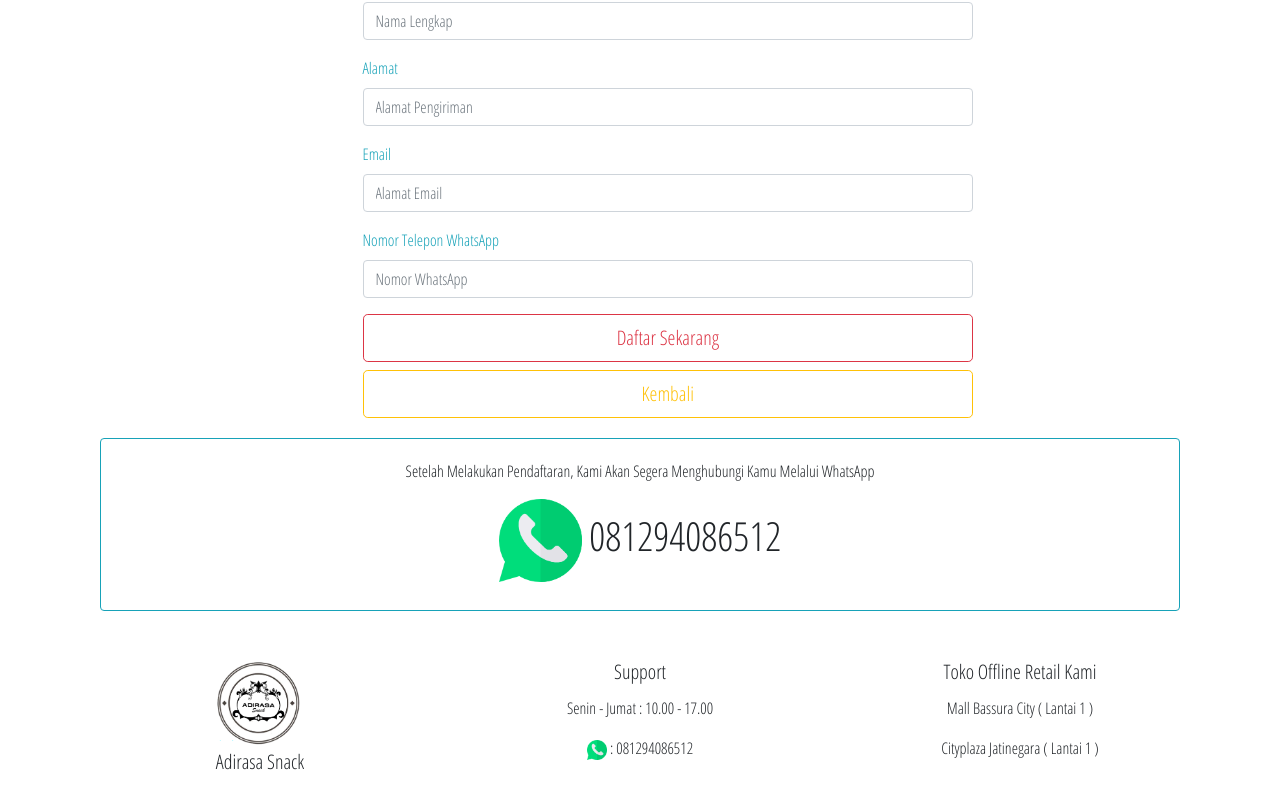
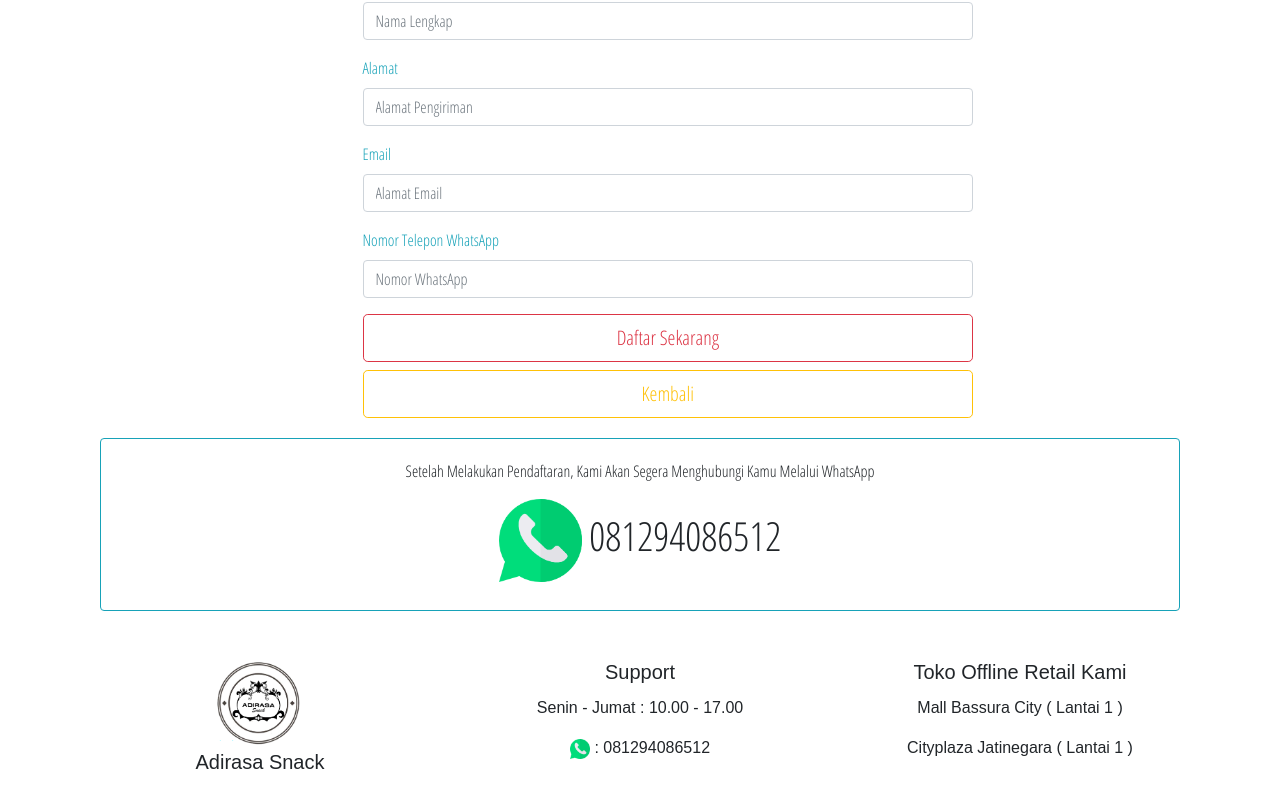
Before and after one commit to stefanusdody/webstore, a React (Create React App) app: page /signup in a window 1280 px wide. Shown: the part 286-1094 px from the top of the page. Built offline with nearby package versions, Linux system fonts and the light colour scheme; no server answers.

Commit message:
second commit

```diff
--- a/public/index.html
+++ b/public/index.html
@@ -19,7 +19,9 @@
       work correctly both with client-side routing and a non-root public URL.
       Learn how to configure a non-root public URL by running `npm run build`.
     -->
-    <link href="https://fonts.googleapis.com/css?family=Merriweather|Open+Sans+Condensed:300" rel="stylesheet">
+    <link
+     href="https://fonts.googleapis.com/css?family=Merriweather|Open+Sans+Condensed:300"
+     rel="stylesheet">
     <title>Adirasa Snack</title>
   </head>
 
--- a/src/medium/carouselproduct.js
+++ b/src/medium/carouselproduct.js
@@ -4,19 +4,29 @@ import { Card,
          CardImg,
          } from 'reactstrap';
 
+import Adirasa from "../assets/Adirasa copy1.png";
 
-import Adirasa from "../assets/Adirasa copy1.png";
+const box = {
+  marginTop: "20px",
+  marginBottom: "25px",
+  position: "relative",
+  fontFamily: 'Merriweather',
+  fontFamily: "serif",
+  fontFamily: "Open Sans Condensed",
+  fontFamily: "sans-serif",
+  textAlign: "center"
+}
 
 class CarouselProduct extends Component {
   render () {
     return (
-      <Container className="box">
+      <Container style={box}>
       <Card>
         <CardImg top width="100%" src={Adirasa} alt="Card image cap" />
       </Card>
        <br/>
        <h2> Pilih Snack Favorite Kamu </h2>
-       <p>Kamu Tidak Perlu Repot Karena Kami Menyediakan Snack Terbaik dan Akan Mengirimkan Langsung ke Kamu, Sehingga Kamu Bisa Fokuskan ke Hal Yang Lebih Penting</p>
+       <p>Kami Menyediakan Snack Terbaik dan Akan Mengirimkan Langsung ke Kamu, Sehingga Kamu Bisa Fokuskan ke Hal Yang Lebih Penting</p>
      </Container>
     )
   }
--- a/src/medium/contentproduct.js
+++ b/src/medium/contentproduct.js
@@ -8,14 +8,23 @@ import {
   CardImg,
   CardTitle,
   } from 'reactstrap';
-import "../App.css"
+
+const box = {
+  marginTop: "20px",
+  marginBottom: "25px",
+  position: "relative",
+  fontFamily: "Merriweather",
+  fontFamily: "serif",
+  fontFamily: "Open Sans Condensed",
+  fontFamily: "sans-serif",
+  textAlign: "center"
+}
 
 class ContentProduct extends Component {
   render() {
   return (
-    <Container className="box">
-
-     <div className="box">
+    <Container style={box}>
+     <div>
      <h1>Langkah Membeli Snack Favorite Kamu</h1>
       <Row>
          <Col xs={6} sm={6} md={6} lg={3}>
@@ -24,7 +33,7 @@ class ContentProduct extends Component {
            <CardImg width="70%" src={require(`../assets/clipboard.png`)} alt="Card image cap" />
            <br/>
            <CardTitle>Daftar</CardTitle>
-           <p>Segera Daftarkan Diri Kamu Sekarang</p>
+           <p>Daftarkan Diri Kamu Untuk Memulai Pembelian Snack Favorite </p>
            </Card>
          </Col>
          <Col xs={6} sm={6} md={6} lg={3}>
@@ -33,7 +42,7 @@ class ContentProduct extends Component {
             <CardImg top width="100%" src={require(`../assets/whatsapp.png`)} alt="Card image cap" />
             <br/>
             <CardTitle>Verifikasi</CardTitle>
-            <p>Kami Akan Segera Menghubungi Kamu  </p>
+            <p>Kami Akan Segera Menghubungi Kamu Melalui Whatsapp  </p>
             </Card>
          </Col>
          <Col xs={6} sm={6} md={6} lg={3}>
@@ -51,11 +60,12 @@ class ContentProduct extends Component {
              <CardImg top width="100%" src={require(`../assets/order.png`)} alt="Card image cap" />
              <br/>
              <CardTitle>Pengiriman</CardTitle>
-             <p>Kami Mengurus Packing dan Pengiriman Produk</p>
+             <p>Kami Akan Mengirimkan Produk ke Kamu</p>
              </Card>
           </Col>
        </Row>
       </div>
+      <br/>
       <p>Ingin Berbelanja Snack Favorite Kamu? Daftarkan Diri Kamu dengan Klik Dibawah Ini</p>
       <Button
        href="/signup"
--- a/src/medium/listproduct.js
+++ b/src/medium/listproduct.js
@@ -6,15 +6,25 @@ import {
 
 import Product from './product';
 import NavigationBarBottom from './navbarbottom'
-import "../App.css";
 
 import {ProductConsumer} from "../context";
 
+const box = {
+  marginTop: "20px",
+  marginBottom: "25px",
+  position: "relative",
+  fontFamily: "Merriweather",
+  fontFamily: "serif",
+  fontFamily: "Open Sans Condensed",
+  fontFamily: "sans-serif",
+  textAlign: "center"
+}
+
+
 class ListProduct extends Component {
-
   render () {
     return (
-      <Container className="box">
+      <Container style={box}>
         <Row >
         <ProductConsumer>
          { value => {
--- a/src/medium/navbar.js
+++ b/src/medium/navbar.js
@@ -5,7 +5,10 @@ import {
   Nav,
   } from 'reactstrap';
 
-import "../App.css"
+const navBar = {
+ marginTop: "100px",
+ display: "flex"
+}
 
 class NavigationBar extends Component {
   constructor(props) {
@@ -24,13 +27,11 @@ class NavigationBar extends Component {
 
   render() {
     return (
-      <div className="navBar">
+      <div style={navBar}>
         <Navbar color="light fixed-top" light expand="md">
           <NavbarBrand  href="/"><img src={require(`../assets/logo adirasa.png`)} height="90px" alt="" /> AdirasaSnack </NavbarBrand>
           <Nav className="ml-auto" navbar>
-
           </Nav>
-
         </Navbar>
       </div>
     );
--- a/src/medium/navbarbottom.js
+++ b/src/medium/navbarbottom.js
@@ -7,7 +7,7 @@ import {
   Row,
   } from 'reactstrap';
 
-import "../App.css"
+
 
 class NavigationBarBottom extends Component {
   constructor(props) {
--- a/src/medium/navigationbottom.js
+++ b/src/medium/navigationbottom.js
@@ -6,11 +6,20 @@ import {
   CardTitle,
   } from 'reactstrap';
 
-import "../App.css"
+  const box = {
+    marginTop: "20px",
+    marginBottom: "25px",
+    position: "relative",
+    fontFamily: 'Merriweather',
+    fontFamily: "serif",
+    fontFamily: "Open Sans Condensed",
+    fontFamily: "sans-serif",
+    textAlign: "center"
+  }
 
 const NavigationBottom = (props) => {
   return (
-  <div className="box">
+  <div style={box}>
    <Container>
     <Row>
       <Col xs={12} sm={12} md={12} lg={4}>
--- a/src/medium/subscribebox.js
+++ b/src/medium/subscribebox.js
@@ -33,7 +33,7 @@ render() {
       </Col>
       <Col xs={3} sm={3} md={3} lg={3}>
         <CardImg top width="100%" src={require(`../assets/candy.png`)} alt="Card image cap" />
-        <CardTitle>Permen & Coklat</CardTitle>
+        <CardTitle>Permen</CardTitle>
       </Col>
     </Row>
   </Card>
```
Also changed, not shown: 1 other file (tests, documents, lock files or other folders).
